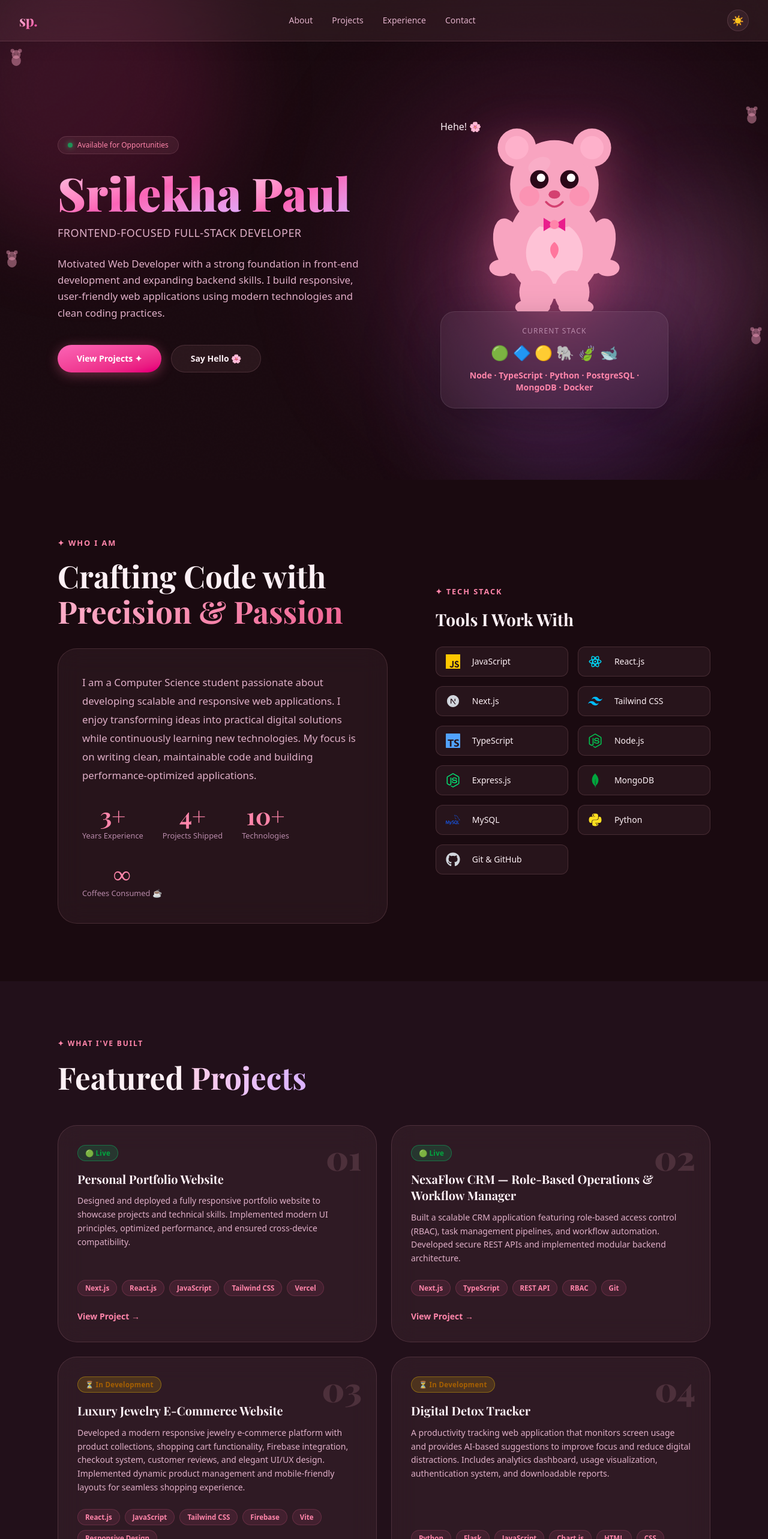
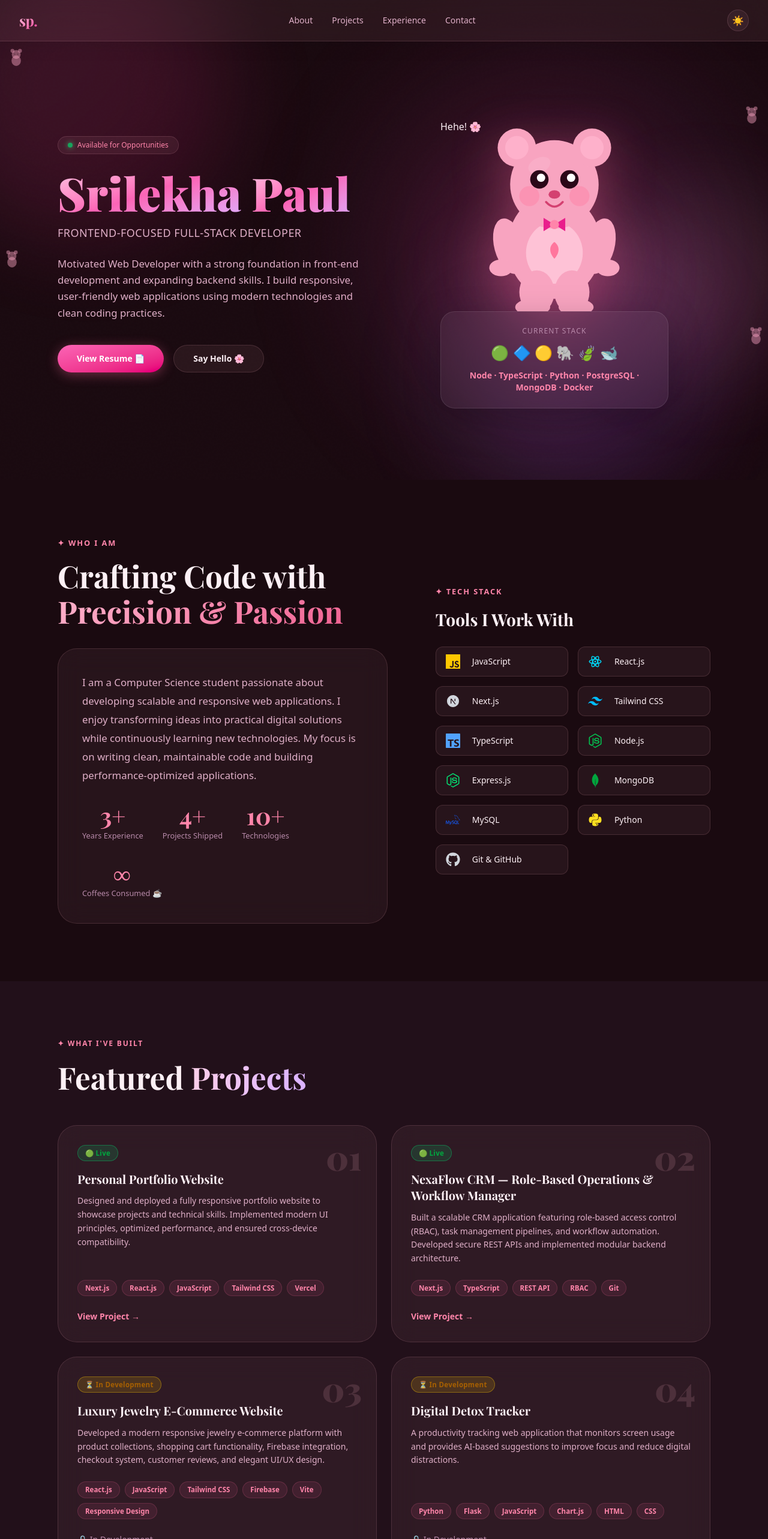
Before and after one commit to Nayan-Bera/pookie-portfolio, a Next.js app: page / in a window 1280 px wide. Shown: the top 2566 px of the page at 60% size. Built offline with nearby package versions, Linux system fonts and the light colour scheme.

Commit message:
resume section added

```diff
--- a/src/app/page.tsx
+++ b/src/app/page.tsx
@@ -741,7 +741,7 @@ export default function Portfolio() {
           </p>
 
           {/* Buttons */}
-          <div className="flex flex-wrap gap-4 animate-[fadeSlideUp_.7s_ease_.4s_both]">
+          {/* <div className="flex flex-wrap gap-4 animate-[fadeSlideUp_.7s_ease_.4s_both]">
             <a
               href="#projects"
               className="
@@ -778,7 +778,48 @@ export default function Portfolio() {
             >
               Say Hello 🌸
             </a>
-          </div>
+          </div> */}
+  <div className="flex flex-wrap gap-4 animate-[fadeSlideUp_.7s_ease_.4s_both]">
+  <a
+    href="/resume/Srilekha-Paul-Resume.pdf"
+    download
+    target="_blank"
+    rel="noopener noreferrer"
+    className="
+      inline-flex items-center gap-2
+      px-8 py-3
+      rounded-full
+      text-sm font-semibold
+      text-white
+      bg-gradient-to-br from-pink-400 to-pink-600
+      shadow-[0_4px_20px_rgba(240,98,146,.4)]
+      transition-all duration-300
+      hover:-translate-y-1
+      hover:shadow-[0_8px_30px_rgba(240,98,146,.5)]
+    "
+  >
+    View Resume 📄
+  </a>
+
+  <a
+    href="mailto:srilekhapaul2003@gmail.com"
+    className="
+      inline-flex items-center gap-2
+      px-8 py-3
+      rounded-full
+      text-sm font-semibold
+      border
+      border-[var(--border)]
+      bg-[var(--surface)]
+      text-[var(--text)]
+      transition-all duration-300
+      hover:bg-[var(--surface2)]
+      hover:-translate-y-1
+    "
+  >
+    Say Hello 🌸
+  </a>
+</div>
         </div>
 
         {/* Teddy */}
--- a/src/constant/data.tsx
+++ b/src/constant/data.tsx
@@ -23,6 +23,9 @@ export const PERSONAL_INFO = {
   name: "Srilekha Paul",
   role: "Web Developer",
   location: "Duttapulia, Nadia, West Bengal",
+
+  // Resume download path
+  resume: "/resume/Srilekha-Paul-Resume.pdf",
 };
 
 /* ================= HERO SECTION ================= */
@@ -85,7 +88,7 @@ export const PROJECTS = [
   {
     title: "Luxury Jewelry E-Commerce Website",
     description:
-    "Developed a modern responsive jewelry e-commerce platform with product collections, shopping cart functionality, Firebase integration, checkout system, customer reviews, and elegant UI/UX design. Implemented dynamic product management and mobile-friendly layouts for seamless shopping experience.",
+      "Developed a modern responsive jewelry e-commerce platform with product collections, shopping cart functionality, Firebase integration, checkout system, customer reviews, and elegant UI/UX design.",
     technologies: [
       "React.js",
       "JavaScript",
@@ -100,7 +103,7 @@ export const PROJECTS = [
   {
     title: "Digital Detox Tracker",
     description:
-      "A productivity tracking web application that monitors screen usage and provides AI-based suggestions to improve focus and reduce digital distractions. Includes analytics dashboard, usage visualization, authentication system, and downloadable reports.",
+      "A productivity tracking web application that monitors screen usage and provides AI-based suggestions to improve focus and reduce digital distractions.",
     technologies: [
       "Python",
       "Flask",
@@ -112,11 +115,10 @@ export const PROJECTS = [
     link: "",
     status: "🔒In Development",
   },
-
   {
     title: "College Hub – Student Collaboration Platform",
     description:
-    "Developed a full-stack college community platform that helps students connect, share resources, manage academic discussions, and access important college updates in one place. Built responsive UI components with authentication, dynamic dashboards, and modern user experience optimization.",
+      "Developed a full-stack college community platform that helps students connect, share resources, manage academic discussions, and access important college updates.",
     technologies: [
       "Next.js",
       "React.js",
@@ -130,7 +132,7 @@ export const PROJECTS = [
   {
     title: "PawBite – Pet Care & Food Ordering Platform",
     description:
-      "A modern pet care platform where users can explore pet products, order pet food, and manage pet-related services. Built using Next.js with responsive UI, component-based architecture, and optimized performance.",
+      "A modern pet care platform where users can explore pet products, order pet food, and manage pet-related services.",
     technologies: [
       "Next.js",
       "TypeScript",
@@ -141,25 +143,10 @@ export const PROJECTS = [
     link: "https://paw-next.vercel.app/",
     status: "🔒In Development",
   },
-
-  // {
-  //   title: "UGC.AI – AI UGC Generation Platform",
-  //   description:
-  //     "Built a responsive AI-powered UGC content generation landing page with modern UI/UX. Developed reusable components including hero, preview, and CTA sections with optimized responsiveness and branding experience.",
-  //   technologies: [
-  //     "Next.js",
-  //     "React.js",
-  //     "TypeScript",
-  //     "Tailwind CSS",
-  //   ],
-  //   link: "",
-  //   status: "🔒In Development",
-  // },
-
   {
     title: "Neural Cellular Automata Growth Simulator",
     description:
-      "Trained a PyTorch neural network to simulate self-organizing cell growth from a single seed using Neural Cellular Automata. Implemented pattern regeneration and real-time visualization through an interactive Streamlit dashboard.",
+      "Trained a PyTorch neural network to simulate self-organizing cell growth from a single seed using Neural Cellular Automata.",
     technologies: [
       "Python",
       "PyTorch",
@@ -183,7 +170,7 @@ export const EXPERIENCE = [
     description: [
       "Worked on backend development tasks using Python.",
       "Assisted in building and testing application features.",
-      "Improved debugging and problem-solving skills through real-world projects.",
+      "Improved debugging and problem-solving skills.",
     ],
   },
   {
@@ -193,8 +180,8 @@ export const EXPERIENCE = [
     dotClass: "bg-blue-400",
     companyClass: "text-blue-400",
     description: [
-      "Developed responsive UI components using modern frontend technologies.",
-      "Collaborated with team members to enhance performance and usability.",
+      "Developed responsive UI components.",
+      "Collaborated with team members to enhance usability.",
     ],
   },
   {
@@ -204,8 +191,8 @@ export const EXPERIENCE = [
     dotClass: "bg-green-400",
     companyClass: "text-green-400",
     description: [
-      "Built small-scale web applications and landing pages.",
-      "Gained practical experience in frontend workflows and deployment.",
+      "Built small-scale web applications.",
+      "Gained practical frontend workflow experience.",
     ],
   },
 ];
@@ -218,3 +205,238 @@ export const CONTACT = {
   linkedin: "https://www.linkedin.com/in/srilekha-paul5515/",
   portfolio: "https://sri-paul.vercel.app",
 };
+
+
+
+
+
+
+
+
+
+
+
+
+
+
+
+// import {
+//   FaGithub,
+//   FaNodeJs,
+//   FaPython,
+// } from "react-icons/fa6";
+
+// import {
+//   RiNextjsFill,
+//   RiReactjsLine,
+// } from "react-icons/ri";
+
+// import {
+//   SiJavascript,
+//   SiTailwindcss,
+//   SiTypescript,
+//   SiMongodb,
+//   SiMysql,
+// } from "react-icons/si";
+
+// /* ================= PERSONAL INFO ================= */
+
+// export const PERSONAL_INFO = {
+//   name: "Srilekha Paul",
+//   role: "Web Developer",
+//   location: "Duttapulia, Nadia, West Bengal",
+// };
+
+// /* ================= HERO SECTION ================= */
+
+// export const HERO_CONTENT =
+//   "Motivated Web Developer with a strong foundation in front-end development and expanding backend skills. I build responsive, user-friendly web applications using modern technologies and clean coding practices.";
+
+// /* ================= ABOUT SECTION ================= */
+
+// export const ABOUT_TEXT =
+//   "I am a Computer Science student passionate about developing scalable and responsive web applications. I enjoy transforming ideas into practical digital solutions while continuously learning new technologies. My focus is on writing clean, maintainable code and building performance-optimized applications.";
+
+// /* ================= TECH STACK ================= */
+
+// export const techs = [
+//   { name: "JavaScript", icon: <SiJavascript className="text-yellow-400" /> },
+//   { name: "React.js", icon: <RiReactjsLine className="text-cyan-400" /> },
+//   { name: "Next.js", icon: <RiNextjsFill className="text-gray-300" /> },
+//   { name: "Tailwind CSS", icon: <SiTailwindcss className="text-sky-400" /> },
+//   { name: "TypeScript", icon: <SiTypescript className="text-blue-400" /> },
+//   { name: "Node.js", icon: <FaNodeJs className="text-green-500" /> },
+//   { name: "Express.js", icon: <FaNodeJs className="text-green-400" /> },
+//   { name: "MongoDB", icon: <SiMongodb className="text-green-600" /> },
+//   { name: "MySQL", icon: <SiMysql className="text-blue-600" /> },
+//   { name: "Python", icon: <FaPython className="text-yellow-300" /> },
+//   { name: "Git & GitHub", icon: <FaGithub className="text-gray-300" /> },
+// ];
+
+// /* ================= PROJECTS ================= */
+
+// export const PROJECTS = [
+//   {
+//     title: "Personal Portfolio Website",
+//     description:
+//       "Designed and deployed a fully responsive portfolio website to showcase projects and technical skills. Implemented modern UI principles, optimized performance, and ensured cross-device compatibility.",
+//     technologies: [
+//       "Next.js",
+//       "React.js",
+//       "JavaScript",
+//       "Tailwind CSS",
+//       "Vercel",
+//     ],
+//     link: "https://sri-paul.vercel.app",
+//     status: "Live",
+//   },
+//   {
+//     title: "NexaFlow CRM — Role-Based Operations & Workflow Manager",
+//     description:
+//       "Built a scalable CRM application featuring role-based access control (RBAC), task management pipelines, and workflow automation. Developed secure REST APIs and implemented modular backend architecture.",
+//     technologies: [
+//       "Next.js",
+//       "TypeScript",
+//       "REST API",
+//       "RBAC",
+//       "Git",
+//     ],
+//     link: "https://naystack.vercel.app/",
+//     status: "Live",
+//   },
+//   {
+//   title: "Luxury Jewelry E-Commerce Website",
+//   description:
+//     "Developed a modern responsive jewelry e-commerce platform with product collections, shopping cart functionality, Firebase integration, checkout system, customer reviews, and elegant UI/UX design. Implemented dynamic product management and mobile-friendly layouts for seamless shopping experience.",
+//   technologies: [
+//     "React.js",
+//     "JavaScript",
+//     "Tailwind CSS",
+//     "Firebase",
+//     "Vite",
+//     "Responsive Design",
+//   ],
+//   link: "",
+//   status: "🔒In Development",
+// },
+//      {
+//     title: "Digital Detox Tracker",
+//     description:
+//       "A productivity tracking web application that monitors screen usage and provides AI-based suggestions to improve focus and reduce digital distractions. Includes analytics dashboard, usage visualization, authentication system, and downloadable reports.",
+//     technologies: [
+//       "Python",
+//       "Flask",
+//       "JavaScript",
+//       "Chart.js",
+//       "HTML",
+//       "CSS",
+//     ],
+//     link: "",
+//     status: "🔒In Development",
+//   },
+
+//   {
+//   title: "College Hub – Student Collaboration Platform",
+//   description:
+//     "Developed a full-stack college community platform that helps students connect, share resources, manage academic discussions, and access important college updates in one place. Built responsive UI components with authentication, dynamic dashboards, and modern user experience optimization.",
+//   technologies: [
+//     "Next.js",
+//     "React.js",
+//     "TypeScript",
+//     "Tailwind CSS",
+//     "Firebase",
+//   ],
+//   link: "",
+//   status: "🔒In Development",
+// },
+//   {
+//     title: "PawBite – Pet Care & Food Ordering Platform",
+//     description:
+//       "A modern pet care platform where users can explore pet products, order pet food, and manage pet-related services. Built using Next.js with responsive UI, component-based architecture, and optimized performance.",
+//     technologies: [
+//       "Next.js",
+//       "TypeScript",
+//       "React",
+//       "Tailwind CSS",
+//       "API Integration",
+//     ],
+//     link: "https://paw-next.vercel.app/",
+//     status: "🔒In Development",
+//   },
+
+//   // {
+//   //   title: "UGC.AI – AI UGC Generation Platform",
+//   //   description:
+//   //     "Built a responsive AI-powered UGC content generation landing page with modern UI/UX. Developed reusable components including hero, preview, and CTA sections with optimized responsiveness and branding experience.",
+//   //   technologies: [
+//   //     "Next.js",
+//   //     "React.js",
+//   //     "TypeScript",
+//   //     "Tailwind CSS",
+//   //   ],
+//   //   link: "",
+//   //   status: "🔒In Development",
+//   // },
+
+//   {
+//     title: "Neural Cellular Automata Growth Simulator",
+//     description:
+//       "Trained a PyTorch neural network to simulate self-organizing cell growth from a single seed using Neural Cellular Automata. Implemented pattern regeneration and real-time visualization through an interactive Streamlit dashboard.",
+//     technologies: [
+//       "Python",
+//       "PyTorch",
+//       "NumPy",
+//       "Streamlit",
+//     ],
+//     link: "",
+//     status: "🔒In Development",
+//   },
+// ];
+
+// /* ================= EXPERIENCE ================= */
+
+// export const EXPERIENCE = [
+//   {
+//     role: "Python Developer Intern",
+//     company: "Kodbud",
+//     period: "Aug 2025 — Sep 2025",
+//     dotClass: "bg-yellow-400",
+//     companyClass: "text-yellow-400",
+//     description: [
+//       "Worked on backend development tasks using Python.",
+//       "Assisted in building and testing application features.",
+//       "Improved debugging and problem-solving skills through real-world projects.",
+//     ],
+//   },
+//   {
+//     role: "Web Developer Intern",
+//     company: "VaultofCode",
+//     period: "Jul 2025 — Aug 2025",
+//     dotClass: "bg-blue-400",
+//     companyClass: "text-blue-400",
+//     description: [
+//       "Developed responsive UI components using modern frontend technologies.",
+//       "Collaborated with team members to enhance performance and usability.",
+//     ],
+//   },
+//   {
+//     role: "Web Developer Intern",
+//     company: "Codsoft",
+//     period: "Jun 2025 — Jul 2025",
+//     dotClass: "bg-green-400",
+//     companyClass: "text-green-400",
+//     description: [
+//       "Built small-scale web applications and landing pages.",
+//       "Gained practical experience in frontend workflows and deployment.",
+//     ],
+//   },
+// ];
+
+// /* ================= CONTACT ================= */
+
+// export const CONTACT = {
+//   email: "srilekhapaul2003@gmail.com",
+//   github: "https://github.com/your-github-username",
+//   linkedin: "https://www.linkedin.com/in/srilekha-paul5515/",
+//   portfolio: "https://sri-paul.vercel.app",
+// };
```
Also changed, not shown: 1 other file (tests, documents, lock files or other folders). Lines whose indentation alone changed are shown as unchanged.
